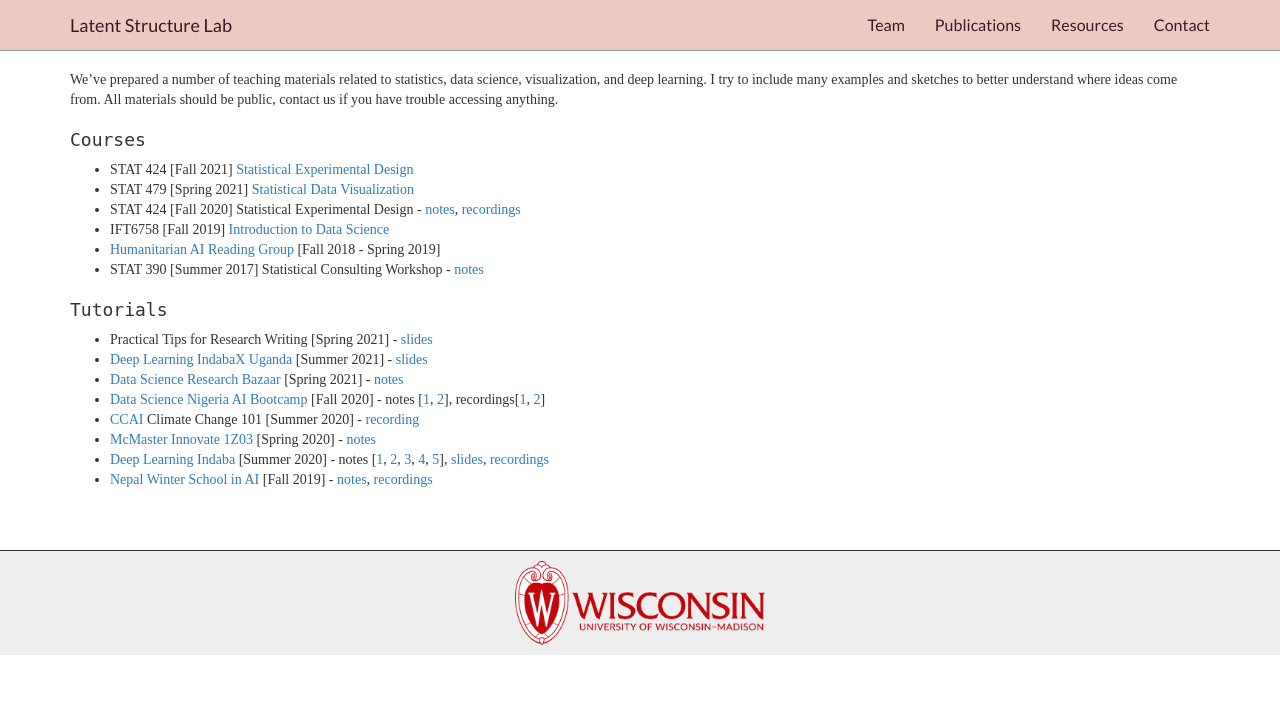
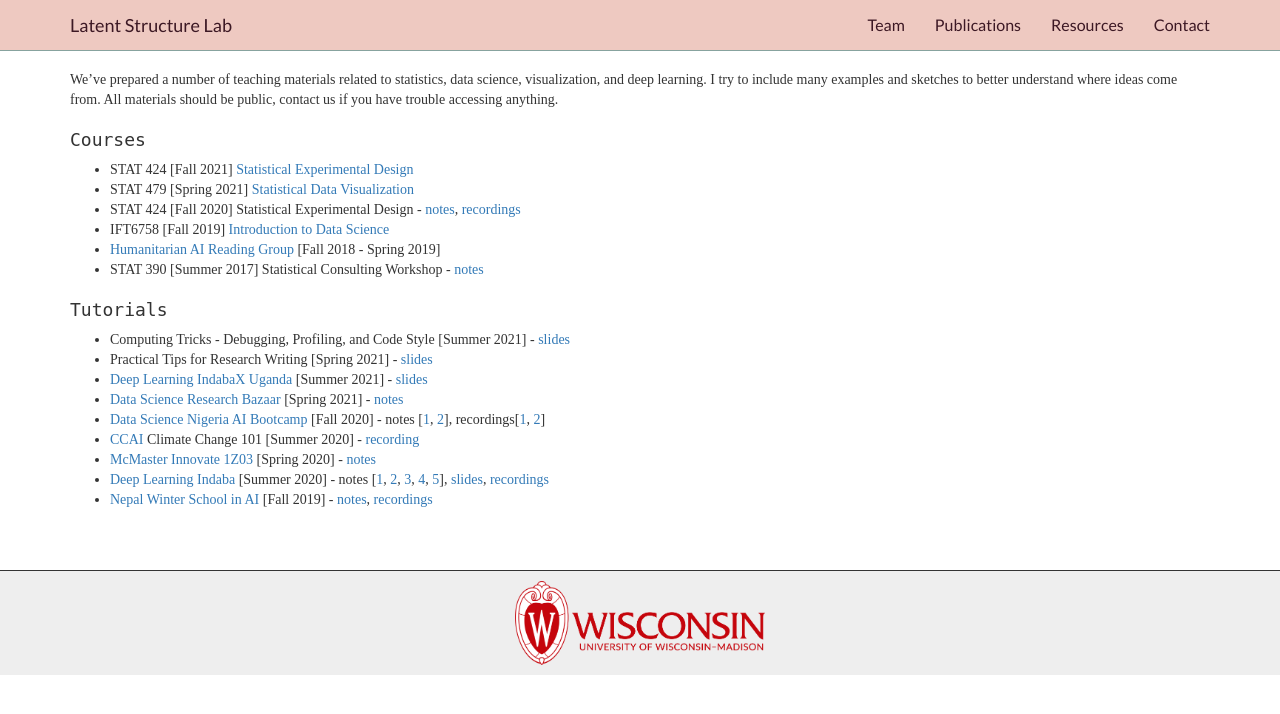
Before and after one commit to krisrs1128/LSLab, a Jekyll site: the page built from _includes/teaching.md, in a window 1280 px wide. Shown: the top 714 px of the page. Built offline with Jekyll 4.4.1, drawn with Linux system fonts in a browser that asks for light colours.

Commit message:
add link to computing slides

```diff
--- a/_includes/teaching.md
+++ b/_includes/teaching.md
@@ -21,6 +21,7 @@ public, contact us if you have trouble accessing anything.
 
 ### Tutorials
 
+* Computing Tricks - Debugging, Profiling, and Code Style [Summer 2021] - [slides](https://drive.google.com/file/d/1H7vR29-DMG2G0YUYd9XBM-PejkPYfFC1/view?usp=sharing)
 * Practical Tips for Research Writing [Spring 2021] - [slides](https://drive.google.com/file/d/1sVn7wE8MOGBnCbJYd5vlNY9VTQsVJ7G0/view?usp=sharing)
 * [Deep Learning IndabaX Uganda](https://indabaxug.github.io/) [Summer 2021] - [slides](https://drive.google.com/file/d/1eHkyZLV57gNTPvblPch1eteSbWTNF5h5/view?usp=sharing)
 * [Data Science Research Bazaar](https://datascience.wisc.edu/data-science-research-bazaar/) [Spring 2021] - [notes](https://krisrs1128.github.io/mapping-vis/)
```
